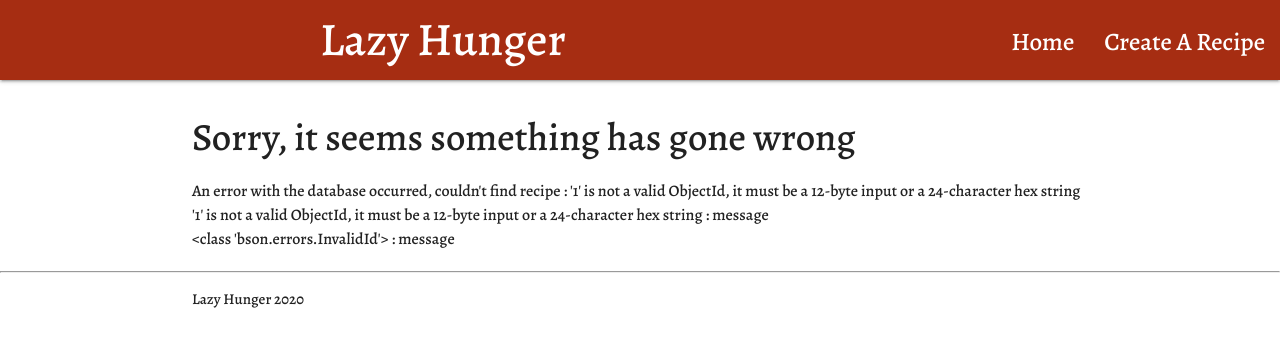
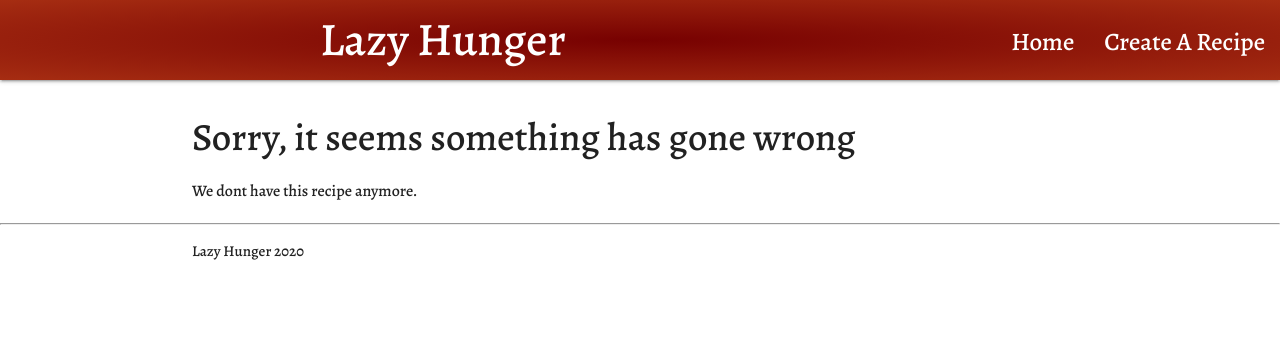
Before and after one commit to AllenGleeson/Lazy-Hunger, a Flask app: page /edit_recipe/1 in a window 1280 px wide. Shown: the top 347 px of the page. Run offline with Flask 2, Linux system fonts and the light colour scheme; some libraries are stand-ins or nearby versions; some web fonts are replaced.

Commit message:
Adjusted some styling. Adjusted error handling.

```diff
--- a/app.py
+++ b/app.py
@@ -1,42 +1,47 @@
 import os
 import bson
 import pymongo
+from pymongo import errors
 from flask import Flask, render_template, redirect, request, url_for, flash
 from flask_pymongo import PyMongo
 from bson.objectid import ObjectId
 from bson.errors import InvalidId
 from utils import get_random_string, allowed_file
+from dotenv import load_dotenv
 
-""" Creates the flask app """
+load_dotenv()
 app = Flask(__name__)
-app.config["MONGO_DBNAME"] = 'lazy-hunger'
-app.config["MONGO_URI"] = os.getenv('DBConnectionString')
-app.secret_key = os.getenv('secret_key')
+app.config["MONGO_URI"] = os.environ.get("DBConnectionString")
+app.secret_key = os.environ.get("secret_key")
 mongo = PyMongo(app)
+
+@app.errorhandler(500)
+@app.errorhandler(InvalidId)
+@app.errorhandler(errors.ConnectionFailure)
+@app.errorhandler(errors.CursorNotFound)
+def handle_bad_request(e):
+    """ Error handling: will catch these errors and display the play messages to error.html """
+    if type(e) is InvalidId:
+        flash("We dont have this recipe anymore.")
+    if type(e) is errors.ConnectionFailure:
+        flash("Having troubles connecting right now. Please try again later.")
+    if type(e) is errors.CursorNotFound:
+        flash("Sorry a problem on our side.")
+
+    return render_template("/error.html")
 
 
 @app.errorhandler(Exception)
-def handle_bad_request(e):
-    """ Error handling: will catch these errors and display the play messages to error.html """
-    if type(e) is bson.errors.InvalidId:
-        flash("An error with the database occurred, couldn't find recipe", e)
-    if type(e) is pymongo.errors.ConnectionFailure:
-        flash("An error with the database occurred, couldn't find recipe", e)
-    if type(e) is pymongo.errors.CursorNotFound:
-        flash("An error with the database occurred, couldn't find recipe", e)
-    flash(e)
-    flash(type(e))
-    print(type(e))
-    return render_template("/error.html")
+def handle_other_errors(e):
+    """ Default error handling for other exceptions """
+    flash("An unexpected error occurred.")
+    return render_template("error.html")
 
 
 @app.route('/')
 @app.route('/get_recipes/')
 def get_recipes():
     """ A View for the Home Page """
-
-    # raise Exception("test")
-
     """ Sets the search and sort """
     sort_key = request.args.get('sort')
     search = request.args.get('search')
@@ -46,8 +51,8 @@ def get_recipes():
         sort_key = "recipe_name"
 
     """ Gets the recipes count to determine if there are any entries in the database """
-    recipe_count = mongo.db.recipes.find().count()
-
+    recipe_count = mongo.db.recipes.count()
+    print("Recipe count+++++++++++++++",recipe_count)
     """ If search is empty then it will return all entries in the database
     But if there is a search then it will return entries where the recipe name contains that search """
     recipes = mongo.db.recipes.find().collation({"locale": "en"}) if not search else mongo.db.recipes.find(
@@ -201,6 +206,5 @@ def delete_recipe(recipe_id):
     return redirect(url_for('get_recipes'))
 
 """ Sets the apps host and port """
-if __name__ == '__main__':
-    app.run(host=os.environ.get('IP'),
-            port=int(os.environ.get('PORT'), ))
+if __name__ == "__main__":
+    app.run(debug=False)
--- a/static/css/style.css
+++ b/static/css/style.css
@@ -60,7 +60,7 @@ h1{
 
 .nav-extended{
     height: 80px !important;
-    background-color: #a62d12;
+    background: radial-gradient(#770101,#a62d12);
 }
 
 #nav-mobile{
@@ -72,7 +72,6 @@ h1{
 }
 
 #nav-mobile li a:hover{
-    font-size: 28px;
     text-decoration: underline;
 }
 
@@ -94,7 +93,12 @@ h1{
 }
 
 .btn-color{
-    background-color: #a62d12;
+    background: radial-gradient(#770101,#a62d12);
+    text-shadow: 0px -1px 4px #000;
+}
+
+.btn:hover{
+    background: radial-gradient(#00ffe7, #2bbbad) !important;
 }
 
 #search_Label{
--- a/templates/create_recipe.html
+++ b/templates/create_recipe.html
@@ -44,11 +44,11 @@
 
 
                     <div id="prep-time" class="input-field base_margin">
-                        <input id="prep_time" name="prep_time" class="validate" type="number" min="1" max="60" required>
+                        <input id="prep_time" name="prep_time" class="validate" type="number" min="1" max="60" value=1 required>
                         <label for="prep_time" class="active">Preparation Time</label>
                     </div>
                     <div class="input-field base_margin">
-                        <input id="cooking_time" name="cooking_time" class="validate" type="number" min="1" max="60" required>
+                        <input id="cooking_time" name="cooking_time" class="validate" type="number" min="1" max="60" value=1 required>
                         <label for="cooking_time" class="active">Cooking Time</label>
                     </div>
                 </div>
--- a/templates/error.html
+++ b/templates/error.html
@@ -1,14 +1,14 @@
-{% extends 'base.html' %} {% block content %}
+{% extends 'base.html' %}
+{% block content %}
   <!-- Displays an error message to the user -->
   {% with messages = get_flashed_messages(with_categories=true) %}
     <h2>Sorry, it seems something has gone wrong</h2>
     {% if messages %}
       <ul class=flashes>
         {% for category, message in messages %}
-      <li>{{ message }} : {{ category }}</li>
+          <li>{{ message }}</li>
         {% endfor %}
       </ul>
     {% endif %}
   {% endwith %}
-
 {% endblock %}
```
Also changed, not shown: 1 other file. Lines whose indentation alone changed are shown as unchanged.
